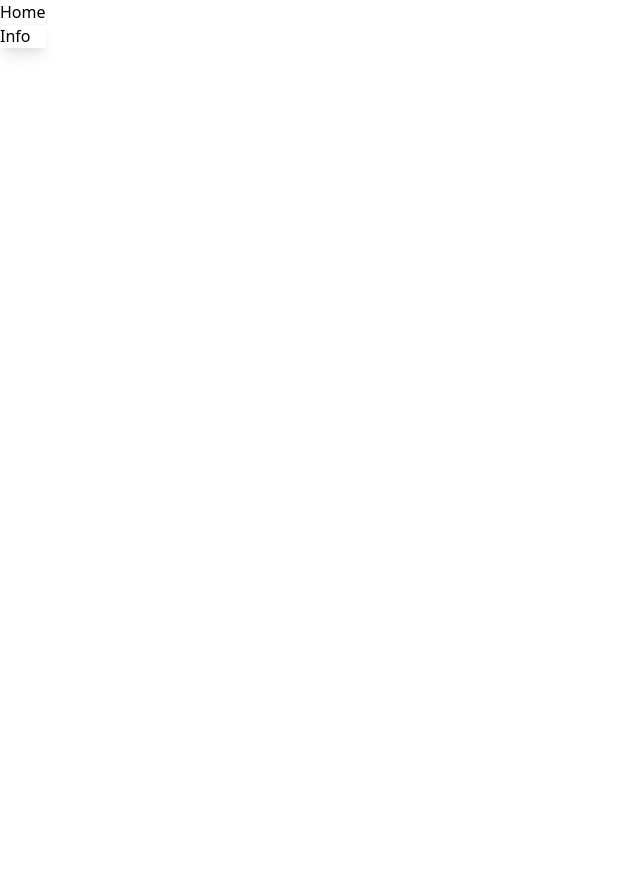
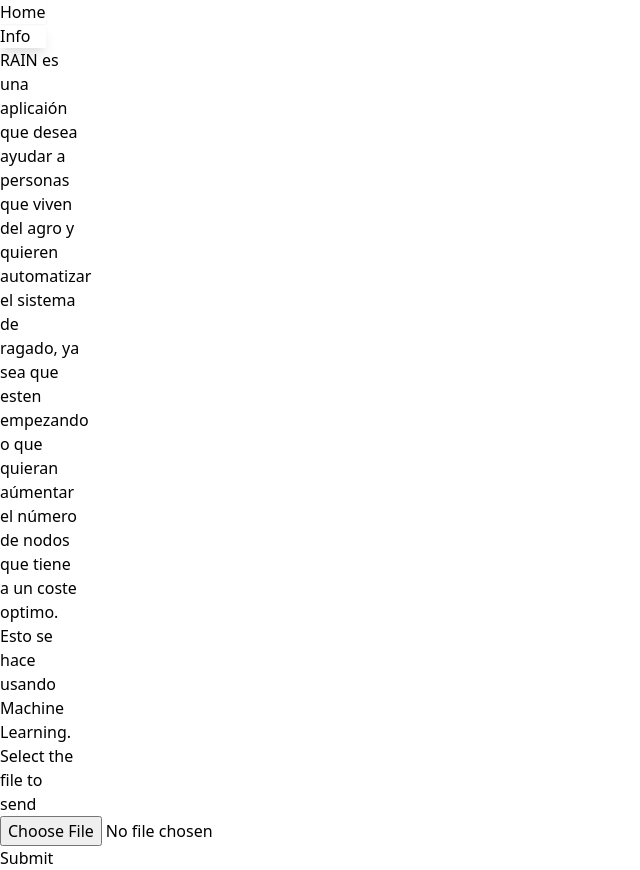
Before and after one commit to Bihart/PI1-and-software, a React (Create React App) app in the folder client/: page / in a window 1280 px wide. Shown: the whole page, without its empty margins (0-640 px from the left). Before the commit the page ends 800 px from the top, so only its background shows below. Built offline with nearby package versions, Linux system fonts and the light colour scheme.

Commit message:
Add component form

```diff
--- a/client/src/App.js
+++ b/client/src/App.js
@@ -1,10 +1,12 @@
 import { NavBar } from './navBar/navBar'
+import { Content } from './content/content'
 import './App.css';
 
 function App() {
   return (
     <div>
       <NavBar />
+      <Content />
     </div>
   );
 }
--- a/client/src/content/content.jsx
+++ b/client/src/content/content.jsx
@@ -1,35 +1,14 @@
 import React from 'react';
 import { Info } from '../info/info'
+import { Form } from '../form/form'
 
 class Content extends React.Component {
-  constructor(props){
-    super(props);
-    this.state = {
-      mainContent: "Info"
-    }
-  }
-
-  setState(){
-    if(this.state.mainContent === "Info"){
-        return  {
-          mainContent:  "Form"
-        }
-    } else {
-        return  {
-          mainContent:  "Info"
-        }
-    }
-  }
-
   render() {
     return (
-      <p>
-        RAIN es una aplicaión que desea ayudar a personas que
-        viven del agro y quieren automatizar el sistema de
-        ragado, ya sea que esten empezando o que quieran aúmentar
-        el número de nodos que tiene a un coste optimo. Esto se
-        hace usando Machine Learning.
-      </p>
+      <div class="w-20 h-10 bg-red">
+        <Info />
+        <Form />
+      </div>
     );
   }
 }
--- /dev/null
+++ b/client/src/form/form.jsx
@@ -0,0 +1,27 @@
+import React from 'react';
+
+class Form extends React.Component {
+  render() {
+    return (
+        <div class="container">
+            <form method="#" class="container--form">
+                <div>
+                    <label for="upgrade_file">
+                        Select the file to send
+                    </label>
+                    <input type="file"
+                        id="upgrade_file"
+                        name="upgrade_file"
+                        className="upgrade_file"
+                        accept=".csv, .json, .xml"/>
+                </div>
+                <div>
+                    <button class="container--submit">Submit</button>
+                </div>
+            </form>
+        </div>
+    );
+  }
+}
+
+export { Form };
```
Also changed, not shown: 1 other file (tests, documents, lock files or other folders).
